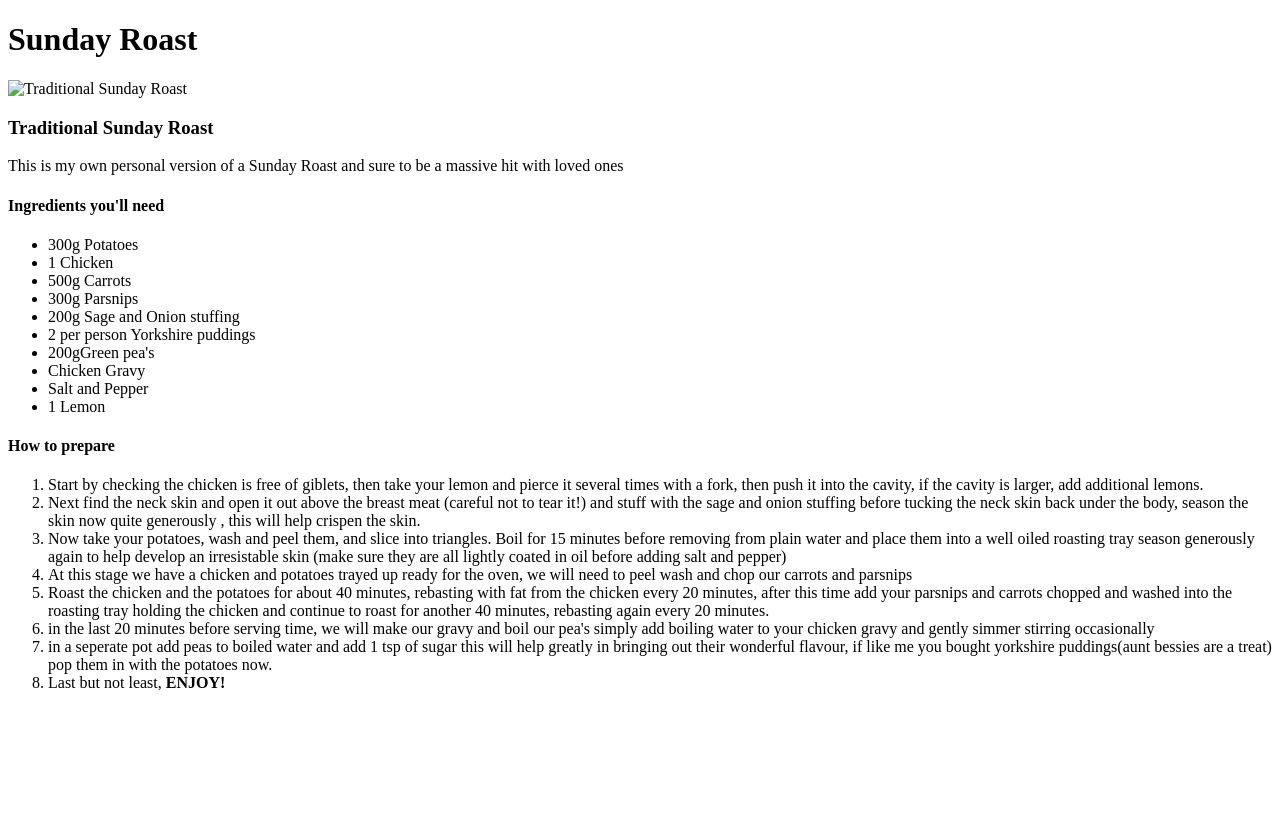
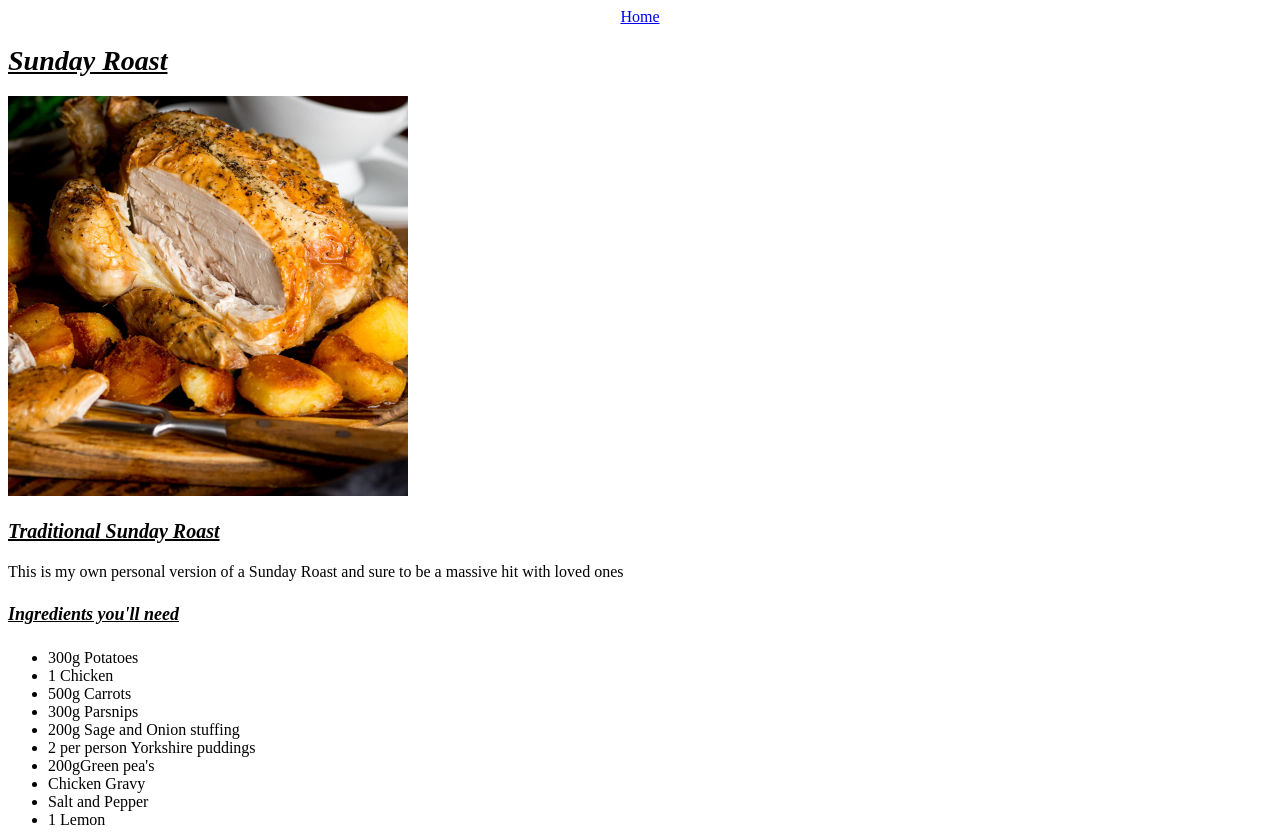
Before and after one commit to razseed/OdinRecipes, a plain HTML site: page recipes/sundayroast.html in a window 1280 px wide. Shown: the top 832 px of the page. Before the commit the page ends 800 px from the top, so only its background shows below. Drawn offline with Linux system fonts and the light colour scheme.

Commit message:
First iteration Titles img links home buttons

```diff
--- a/recipes/sundayroast.html
+++ b/recipes/sundayroast.html
@@ -4,14 +4,16 @@
     <meta charset="UTF-8">
     <meta http-equiv="X-UA-Compatible" content="IE=edge">
     <meta name="viewport" content="width=device-width, initial-scale=1.0">
+     <link rel="stylesheet" href="../styles.css">
     <title>Sunday Roast</title>
+    <aside> <a href="../index.html">Home</a></aside><!--assign img for home-->
 </head>
 <body>
-    <h1>Sunday Roast</h1>
-    <img src="./recipes/roastchicken.jpg"max width="400" min width="150" max height="400" min height="150" alt="Traditional Sunday Roast">
-    <h3>Traditional Sunday Roast</h3>
+    <h1 class="title">Sunday Roast</h1>
+    <img src="../recipes/roastchicken.jpg"max width="400" min width="150" max height="400" min height="150" alt="Traditional Sunday Roast">
+    <h3 class="title2">Traditional Sunday Roast</h3>
     <p>This is my own personal version of a Sunday Roast and sure to be a massive hit with loved ones</p>
-    <h4>Ingredients you'll need</h4>
+    <h4 class="title3">Ingredients you'll need</h4>
     <ul>
         <li>300g Potatoes</li>
         <li>1 Chicken</li>
@@ -25,7 +27,7 @@
         <li>1 Lemon</li>
 
     </ul>
-    <h4>How to prepare</h4>
+    <h4 class="title3">How to prepare</h4>
         <ol>
             <li>Start by checking the chicken is free of giblets, then take your lemon and pierce it several times with a fork, then push it into the cavity, if the cavity is larger,
                 add additional lemons.
@@ -46,4 +48,5 @@
             <li>Last but not least, <b>ENJOY!</b></li>
         </ol>
 </body>
+<footer><aside> <a href="../index.html">Home</a></aside></footer><!--assign img for home-->
 </html>
--- /dev/null
+++ b/styles.css
@@ -0,0 +1,17 @@
+.title,
+.title2,
+.title3    {font-family: "Times New Roman", sans-serif;
+            font-weight: bold;
+            font-style: oblique;
+            color:black;
+            text-decoration: underline;
+            }
+.title     {font-size: 28px;}
+
+
+.title2    {font-size: 20px;}
+
+
+.title3    {font-size: 18px;}
+
+aside      {text-align: center;}
```
Also changed, not shown: index.html (+9 -8 lines), recipes/chowmein.html (+8 -5 lines), recipes/pizza.html (+7 -4 lines).
